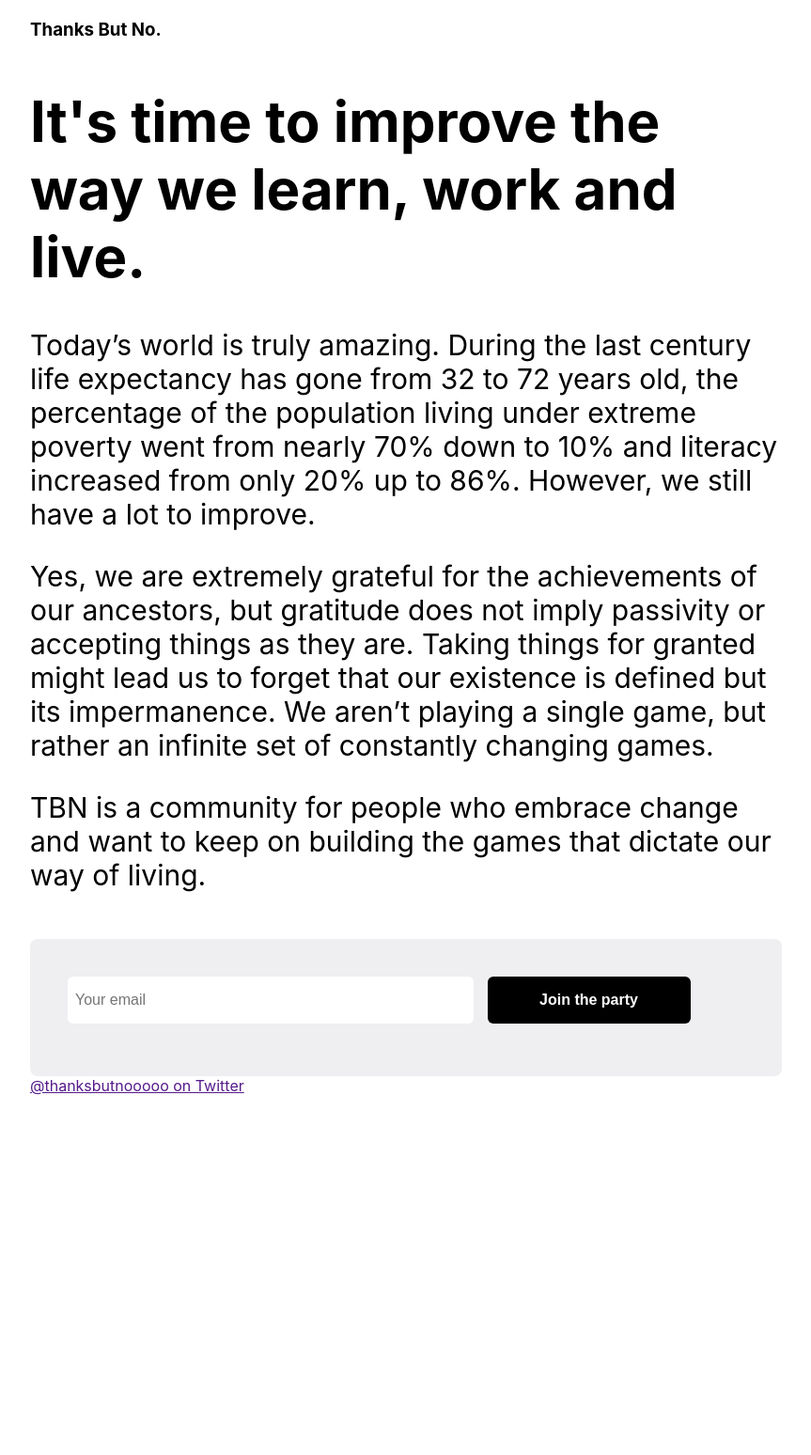
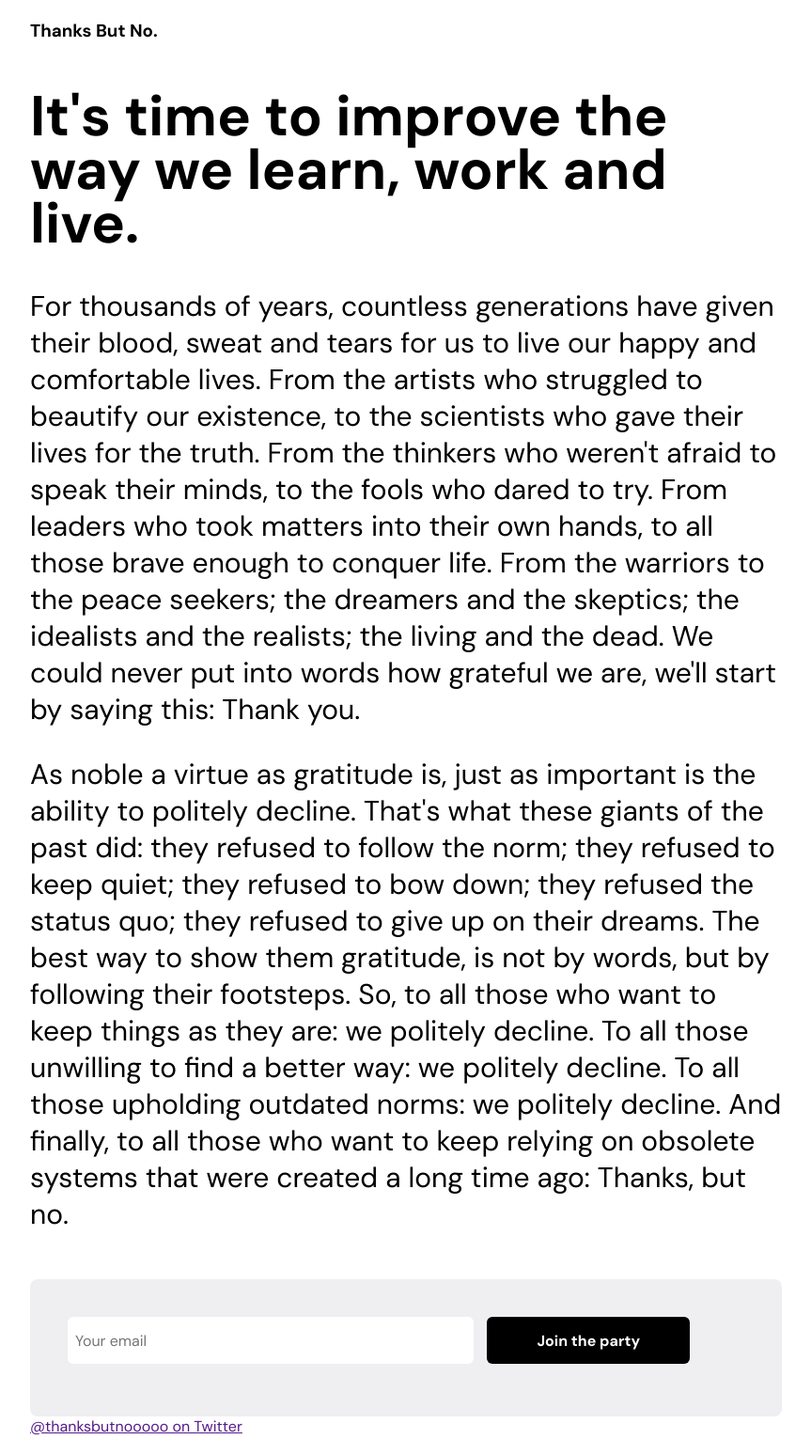
Before and after one commit to outono-org/thanksbut.no, a Flask app: page / in a window 1280 px wide. Shown: the whole page at 94% size, without its empty margins (208-1071 px from the left). Before the commit the page ends 1165 px from the top, so only its background shows below. Run offline with Flask 2, Linux system fonts and the light colour scheme; some libraries are stand-ins or nearby versions.

Commit message:
Changed main text and styling

```diff
--- a/application/static/css/styles.css
+++ b/application/static/css/styles.css
@@ -1,8 +1,7 @@
 :root {
   --primary-color: #2400ff;
   --secondary-color: #fff200;
-  --primary-font: -apple-system, BlinkMacSystemFont, "Segoe UI", Roboto, Oxygen,
-    Ubuntu, Cantarell, "Open Sans", "Helvetica Neue", sans-serif;
+  --primary-font: "DM Sans", sans-serif;
 }
 
 body {
@@ -29,6 +28,11 @@ main {
   font-size: 30px;
 }
 
+h1 {
+  font-weight: 800;
+  line-height: 95%;
+}
+
 /* Start of Subscribe Form */
 
 .subscribe {
@@ -43,6 +47,7 @@ input {
   padding: 8px;
   height: 50px;
   font-size: 16px;
+  font-family: var(--primary-font);
 }
 
 .subscribe input[type="email"] {
--- a/application/templates/index.html
+++ b/application/templates/index.html
@@ -4,6 +4,9 @@
     <meta http-equiv="X-UA-Compatible" content="IE=edge">
     <meta name="viewport" content="width=device-width, initial-scale=1.0">
     <link rel="stylesheet" href="{{ url_for('static', filename='css/styles.css') }}" />
+    <link rel="preconnect" href="https://fonts.googleapis.com">
+<link rel="preconnect" href="https://fonts.gstatic.com" crossorigin>
+<link href="https://fonts.googleapis.com/css2?family=DM+Sans:wght@400;500;700&display=swap" rel="stylesheet">
     <script src="{{url_for('static', filename='javascript/htmx.min.js')}}"></script>
 </head>
 
@@ -12,12 +15,9 @@
 <main>
     <h1>It's time to improve the way we learn, work and live.</h1>
     <section>
-        <p>Today’s world is truly amazing. During the last century life expectancy has gone from 32 to 72 years old, the percentage of the population living under extreme poverty went from nearly 70% down to 10% and literacy increased from only 20% up to 86%. However, we still have a lot to improve.</p>
+        <p>For thousands of years, countless generations have given their blood, sweat and tears for us to live our happy and comfortable lives. From the artists who struggled to beautify our existence, to the scientists who gave their lives for the truth. From the thinkers who weren't afraid to speak their minds, to the fools who dared to try. From leaders who took matters into their own hands, to all those brave enough to conquer life. From the warriors to the peace seekers; the dreamers and the skeptics; the idealists and the realists; the living and the dead. We could never put into words how grateful we are, we'll start by saying this: Thank you.</p>
         <p>
-            Yes, we are extremely grateful for the achievements of our ancestors, but gratitude does not imply passivity or accepting things as they are. Taking things for granted might lead us to forget that our existence is defined but its impermanence. We aren’t playing a single game, but rather an infinite set of constantly changing games.
-        </p>
-        <p>
-            TBN is a community for people who embrace change and want to keep on building the games that dictate our way of living.
+            As noble a virtue as gratitude is, just as important is the ability to politely decline. That's what these giants of the past did: they refused to follow the norm; they refused to keep quiet; they refused to bow down; they refused the status quo; they refused to give up on their dreams. The best way to show them gratitude, is not by words, but by following their footsteps. So, to all those who want to keep things as they are: we politely decline. To all those unwilling to find a better way: we politely decline. To all those upholding outdated norms: we politely decline. And finally, to all those who want to keep relying on obsolete systems that were created a long time ago: Thanks, but no.
         </p>
     </section>
 </main>
```
